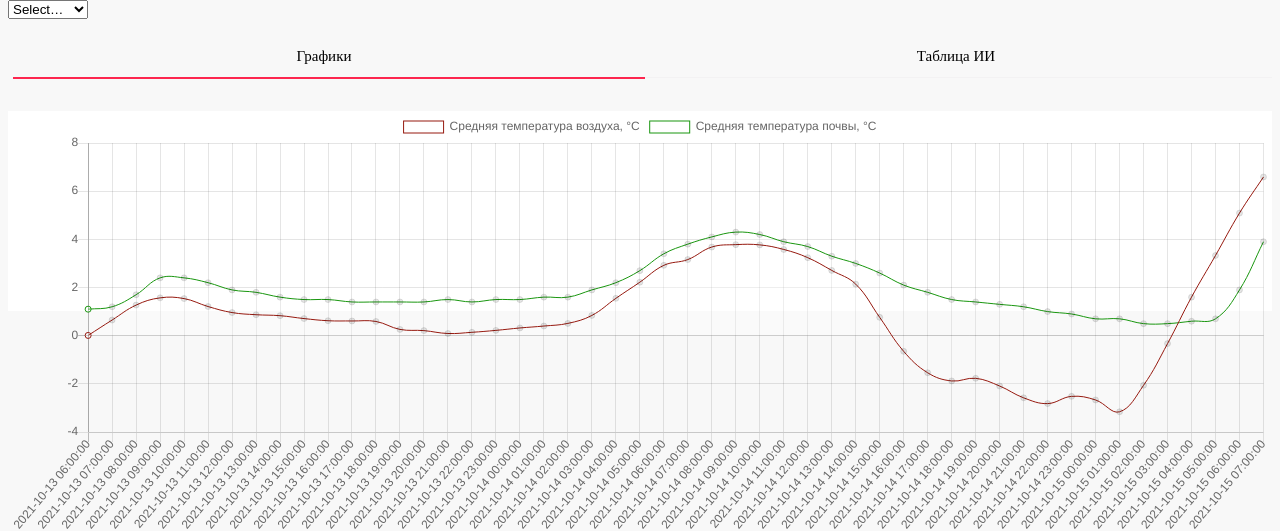
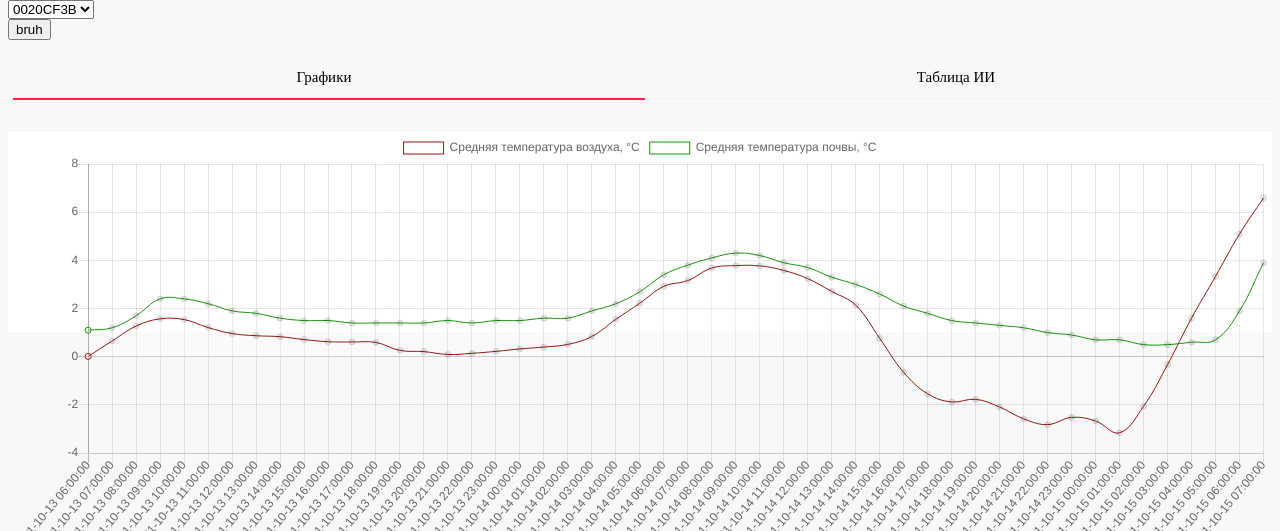
Before and after one commit to Winleynnn/Monitoring_test_project, a Django app: page /polls/ in a window 1280 px wide. Shown: the part 88-619 px from the top of the page. Run offline with Django 3.2, Linux system fonts and the light colour scheme; data comes from the database, SQL or seed files in the repository; some libraries are stand-ins or nearby versions.

Commit message:
dropdown commit

```diff
--- a/django_site/restfull_api_test/polls/templates/polls/index.html
+++ b/django_site/restfull_api_test/polls/templates/polls/index.html
@@ -10,16 +10,13 @@
 		<div class= "header">
 			<a>Самое лучшее оформление</a>
 		</div>
-
-			  <div class="dropdown dropdown-dark">
+		<div class="dropdown dropdown-dark">
 			<select name="two" class="dropdown-select">
-				  <option value="">Select…</option>
-				  <option value="1">Option #1</option>
-				  <option value="2">Option #2</option>
-				  <option value="3">Option #3</option>
+				  <option value="0020CF3B">0020CF3B</option>
+				  <option value="002099C5">002099C5</option>
 			</select>
-			  </div>
-
+		</div>
+		<button>bruh</button>
 		<div class="tabs">
 		  <div class="tab-2">
 			<label for="tab2-1">Графики</label>
@@ -65,6 +62,7 @@
 		</div>
 		<div class="display">
 				<script src="https://cdnjs.cloudflare.com/ajax/libs/Chart.js/2.8.0/Chart.bundle.min.js"></script>
+				<script src = "https://code.jquery.com/jquery-2.1.1.min.js"></script>
 				<script type = "text/javascript">
 					const ctx = document.getElementById('myChart').getContext('2d');
 					const myChart = new Chart(ctx, {
```
